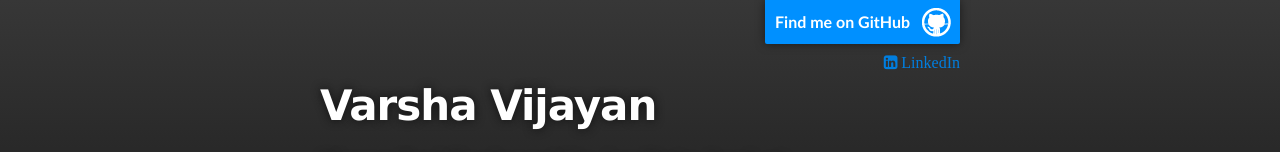
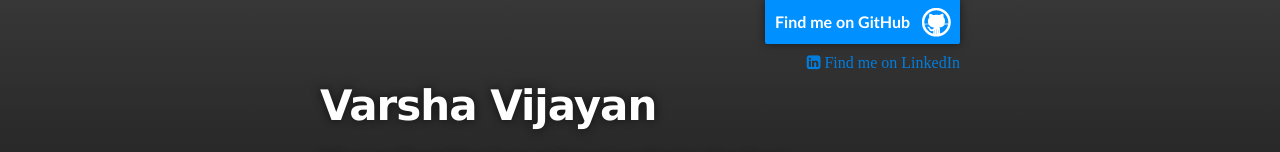
Before and after one commit to varshavijayan/varshavijayan.github.io, a plain HTML site: page index.html in a window 1280 px wide. Shown: the top 152 px of the page. Drawn offline with Linux system fonts and the light colour scheme.

Commit message:
Update index.html

```diff
--- a/index.html
+++ b/index.html
@@ -20,7 +20,7 @@
           <a id="forkme_banner" href="https://github.com/varshavijayan" target="_blank">Find me on GitHub</a>
           <div style="text-align:right">
              <a href="https://www.linkedin.com/pub/varsha-vijayan/3b/736/554" class="fa fa-linkedin-square" target="_blank">
-                LinkedIn</a>
+                Find me on LinkedIn</a>
           </div>
           <h1 id="project_title">Varsha Vijayan</h1>
           <h2 id="project_tagline">Biomedical Engineer/ Novice Data Analyst</h2>
```
